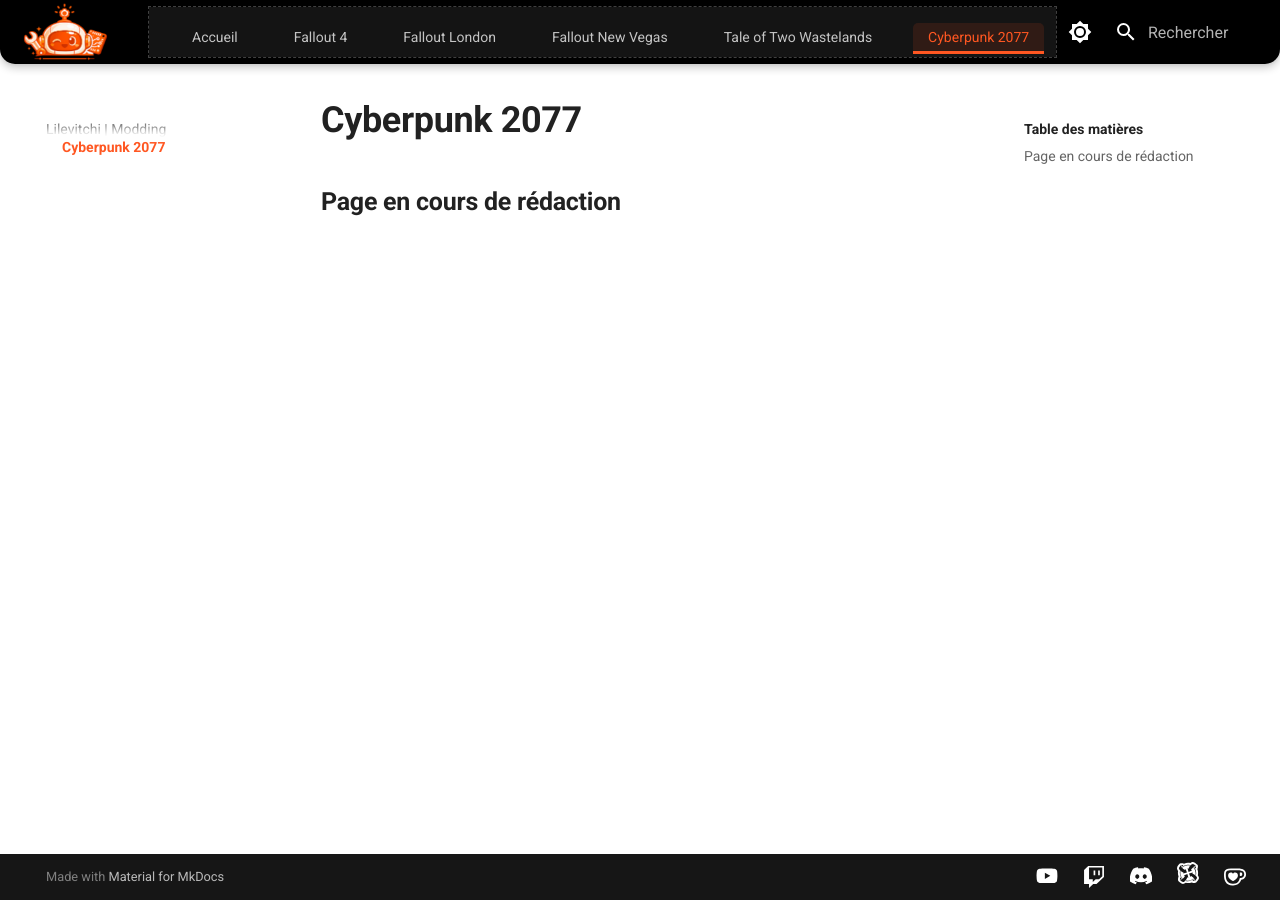
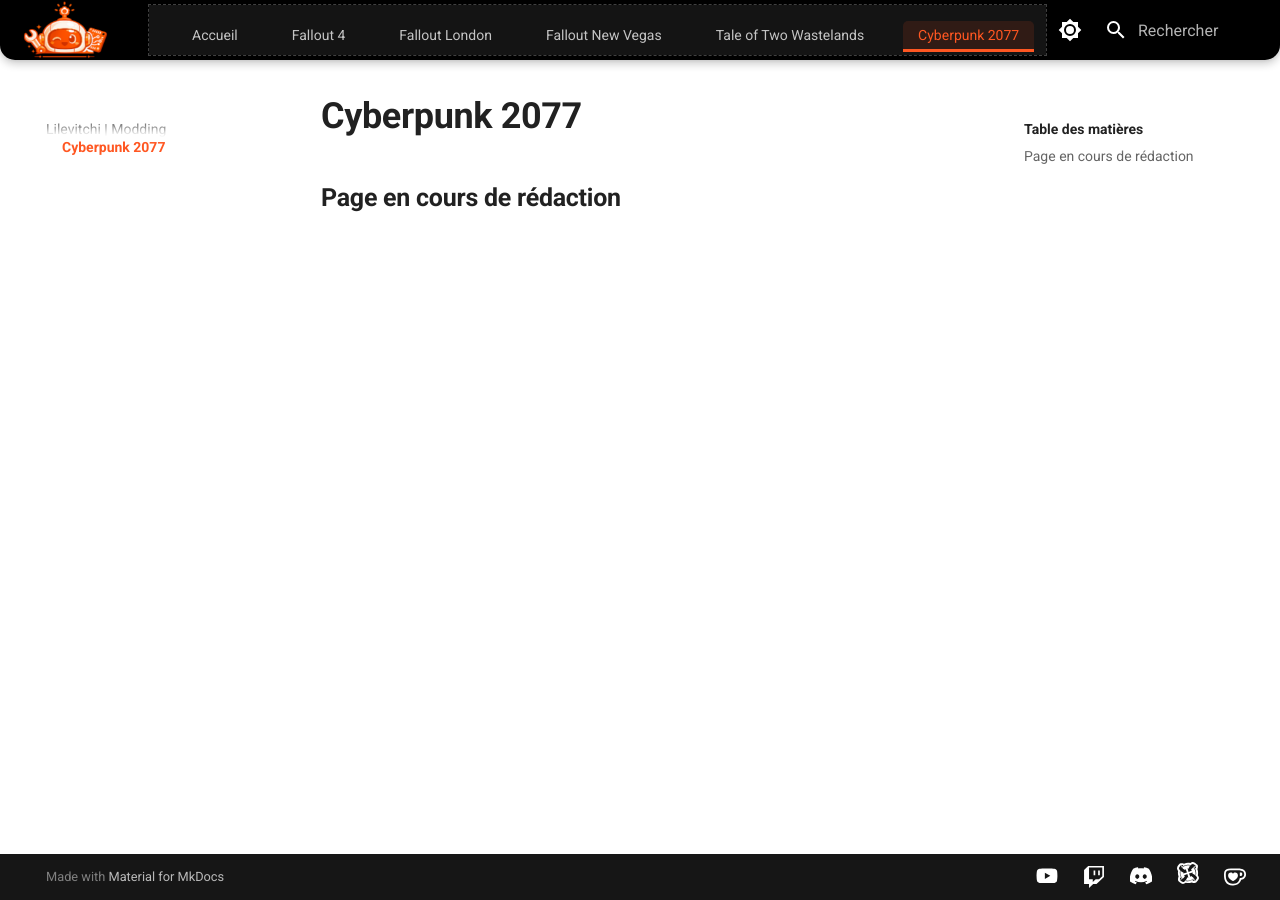
Before and after one commit to Lilevitchi/lilevitchi.github.io, an MkDocs documentation site: the page built from docs/cyberpunk/index.md, in a window 1280 px wide. Built offline with MkDocs 1.6.1 and Material for MkDocs 9.7.7, drawn with Linux system fonts in a browser that asks for light colours.

Commit message:
Update extra.css

```diff
--- a/docs/stylesheets/extra.css
+++ b/docs/stylesheets/extra.css
@@ -25,7 +25,7 @@
   --white: #ffffff;
 
   /* ---------- Layout ---------- */
-  --header-height: 3.2rem;
+  --header-height: 3rem;
   --content-max-width: 87.5rem; /* 1400px */
   --grid-max-width: 95%;
 
@@ -138,9 +138,9 @@
 /* Conteneur des tabs (injecté par Material) */
 [data-md-color-scheme] .md-header__tabs {
   /*display: flex;
-  align-items: flex-end;*/
+  align-items: flex-end;
   justify-content: center;
-  /*flex: 1;*/
+  flex: 1;*/
   background-color: rgba(255, 255, 255, 0.08);
   outline: 1px dashed rgba(255, 255, 255, 0.25);
 }
@@ -156,7 +156,7 @@
 [data-md-color-scheme] .md-tabs__list {
   display: flex;
   align-items: center;
-  gap: 0.10rem;
+  /*gap: 0.10rem;*/
 }
 
 /* Onglet — état normal */
```
